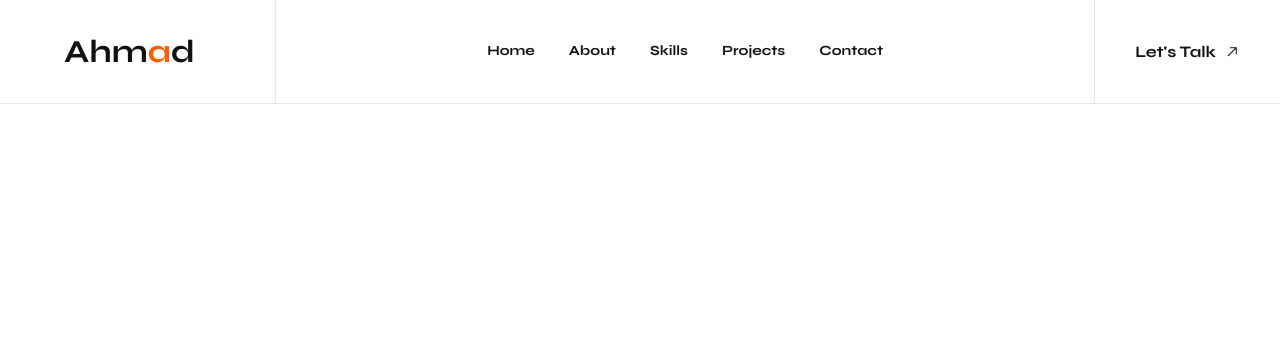
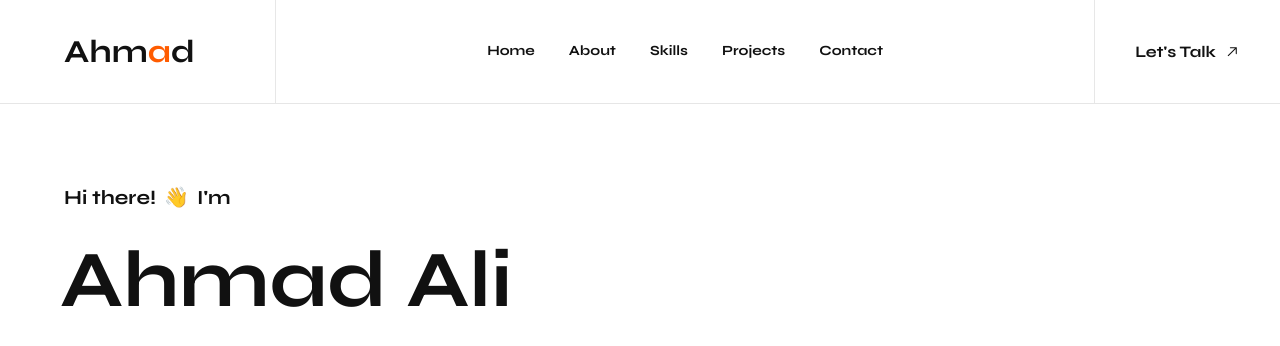
Before and after one commit to ahmad-008/ahmad-portfolio, a React (Vite) app: page / in a window 1280 px wide. Shown: the top 346 px of the page. Built offline with nearby package versions, Linux system fonts and the light colour scheme.

Commit message:
Added the hero greeting and name

```diff
--- a/src/App.jsx
+++ b/src/App.jsx
@@ -1,9 +1,14 @@
+import Hero from "./components/Hero";
 import Navbar from "./components/Navbar";
 
 function App() {
   return (
       <>
         <Navbar/>
+        <main>
+          <Hero/>
+        </main>
+
 
       </>
   )
--- /dev/null
+++ b/src/components/Hero.jsx
@@ -0,0 +1,29 @@
+
+
+function Hero() {
+  return (
+    <section id="#home" className="relative overflow-hidden px-[5vw]
+    pt-5 xl:pt-20" >
+
+        {/* Greeting */}
+        <div className="flex items-center gap-2" >
+            <h6 className="text-base sm:text-xl font-bold leading-[1.3]" >Hi there!</h6>
+            <span className="text-xl" aria-hidden="true">👋</span>
+            <h6 className="text-base sm:text-xl font-bold leading-[1.3]">I'm</h6>
+        </div>
+
+        {/* Name */}
+        <h1 className="mt-1 md:mt-6 -ml-1 text-[44px] md:text[50px]
+        lg:text-[65px] xl:text-[80px] 2xl:text-[92px]
+        font-bold leading-[1.1]" >
+            Ahmad Ali
+        </h1>
+
+    </section>
+
+
+
+  );
+}
+
+export default Hero
```
